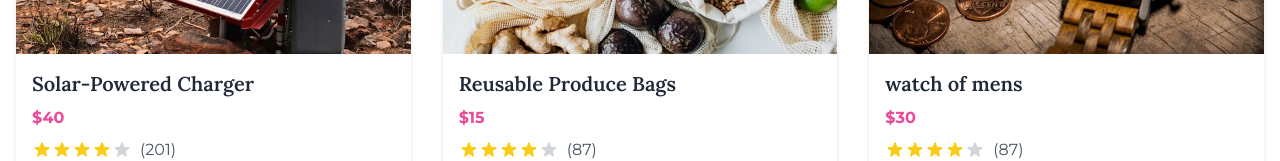
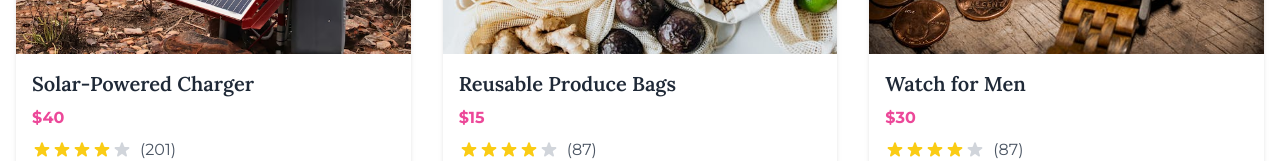
Before and after one commit to Misbah-jameel/marketplace-hakathon, a Next.js app: page /shop in a window 1280 px wide. Shown: the part 1210-1371 px from the top of the page. Built offline with nearby package versions, Linux system fonts and the light colour scheme; no server answers; sample sign-in values are in the browser's storage.

Commit message:
Fixed product page bug

```diff
--- a/src/app/data/products.ts
+++ b/src/app/data/products.ts
@@ -2,6 +2,7 @@ export const products = [
   {
     id: 1,
     name: "Eco-friendly Water Bottle",
+    slug: "eco-friendly-water-bottle",
     price: 25.0,
     image: "/botel.avif",
     description:
@@ -15,6 +16,7 @@ export const products = [
   {
     id: 2,
     name: "Organic Cotton T-shirt",
+    slug: "organic-cotton-tshirt",
     price: 30.0,
     image: "/cloth2.avif",
     description:
@@ -28,6 +30,7 @@ export const products = [
   {
     id: 3,
     name: "Recycled Plastic Backpack",
+    slug: "recycled-plastic-backpack",
     price: 65.0,
     image: "/plastic.avif",
     description:
@@ -41,9 +44,11 @@ export const products = [
   {
     id: 4,
     name: "Bamboo Sunglasses",
+    slug: "bamboo-sunglasses",
     price: 45.0,
     image: "/glasses.jpg",
-      description: "Protect your eyes with our stylish bamboo sunglasses. Lightweight, durable, and 100% UV protection.",
+    description:
+      "Protect your eyes with our stylish bamboo sunglasses. Lightweight, durable, and 100% UV protection.",
     category: "high-quality",
     rating: 4.8,
     reviews: 112,
@@ -53,9 +58,11 @@ export const products = [
   {
     id: 5,
     name: "Cork Yoga Mat",
+    slug: "cork-yoga-mat",
     price: 50.0,
     image: "/mat.avif",
-      description: "Practice yoga on our eco-friendly cork yoga mat. Natural, non-slip surface for a stable practice.",
+    description:
+      "Practice yoga on our eco-friendly cork yoga mat. Natural, non-slip surface for a stable practice.",
     category: "high-quality",
     rating: 4.6,
     reviews: 89,
@@ -65,9 +72,11 @@ export const products = [
   {
     id: 6,
     name: "Biodegradable Phone Case",
+    slug: "biodegradable-phone-case",
     price: 20.0,
     image: "/case.avif",
-      description: "Protect your phone and the environment with our biodegradable phone case. Durable and stylish.",
+    description:
+      "Protect your phone and the environment with our biodegradable phone case. Durable and stylish.",
     category: "eco-friendly",
     rating: 4.3,
     reviews: 156,
@@ -77,9 +86,11 @@ export const products = [
   {
     id: 7,
     name: "Solar-Powered Charger",
+    slug: "solar-powered-charger",
     price: 40.0,
     image: "/solar.avif",
-      description: "Charge your devices on the go with our solar-powered charger. Eco-friendly and convenient.",
+    description:
+      "Charge your devices on the go with our solar-powered charger. Eco-friendly and convenient.",
     category: "high-quality",
     rating: 4.4,
     reviews: 201,
@@ -89,9 +100,11 @@ export const products = [
   {
     id: 8,
     name: "Reusable Produce Bags",
+    slug: "reusable-produce-bags",
     price: 15.0,
     image: "/bag.jpeg",
-      description: "Say no to plastic with our set of reusable produce bags. Perfect for grocery shopping.",
+    description:
+      "Say no to plastic with our set of reusable produce bags. Perfect for grocery shopping.",
     category: "eco-friendly",
     rating: 4.9,
     reviews: 87,
@@ -100,14 +113,16 @@ export const products = [
   },
   {
     id: 9,
-      name: "watch of mens",
+    name: "Watch for Men",
+    slug: "mens-watch",
     price: 30.0,
     image: "/watch.jpeg",
-      description: "Say no to plastic with our set of reusable produce bags. Perfect for grocery shopping.",
-      category: "eco-friendly",
+    description:
+      "A stylish and durable men's watch, perfect for every occasion.",
+    category: "fashion",
     rating: 4.9,
     reviews: 87,
-      colors: ["mixed"],
-      availableSizes: ["Set of 5", "Set of 10"],
+    colors: ["black", "silver"],
+    availableSizes: ["One Size"],
   },
-  ]
+];
--- a/src/app/product/[id]/page.tsx
+++ b/src/app/product/[slug]/page.tsx
@@ -13,7 +13,7 @@ import { products } from "@/app/data/products";
 const caveat = Caveat({ subsets: ["latin"] });
 
 interface PageProps {
-  params: { id: string };
+  params: { slug: string };
   searchParams?: Record<string, string | string[] | undefined>;
 }
 
@@ -24,8 +24,7 @@ export default function ProductPage({ params }: PageProps) {
   const [isLoading, setIsLoading] = useState(true);
   const [error, setError] = useState<string | null>(null);
 
-  // Get the productId directly from params
-  const productId = params.id;
+  const productSlug = params.slug;
 
   useEffect(() => {
     const fetchProduct = () => {
@@ -33,8 +32,7 @@ export default function ProductPage({ params }: PageProps) {
       setError(null);
 
       try {
-        const id = Number(productId); // Safe conversion from string to number
-        const foundProduct = products.find((p) => p.id === id);
+        const foundProduct = products.find((p) => p.slug === productSlug);
 
         if (foundProduct) {
           setProduct(foundProduct);
@@ -50,10 +48,10 @@ export default function ProductPage({ params }: PageProps) {
       }
     };
 
-    if (productId) {
+    if (productSlug) {
       fetchProduct();
     }
-  }, [productId]);
+  }, [productSlug]);
 
   const renderStars = (rating: number) => {
     return Array(5)
```
Lines whose indentation alone changed are shown as unchanged.
